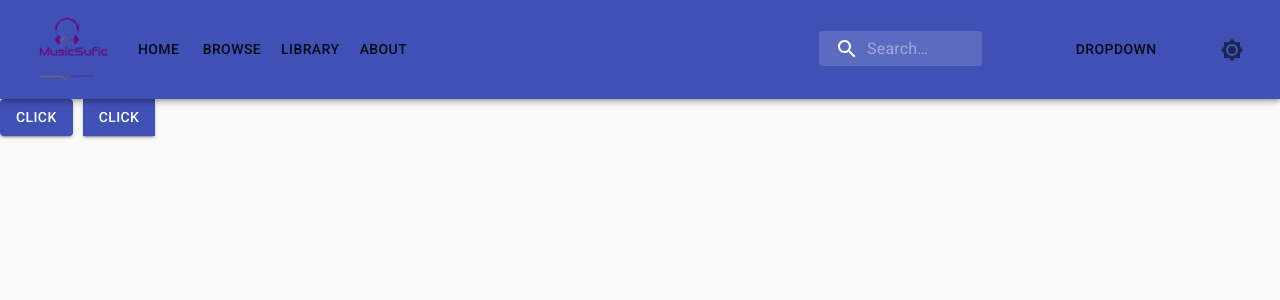
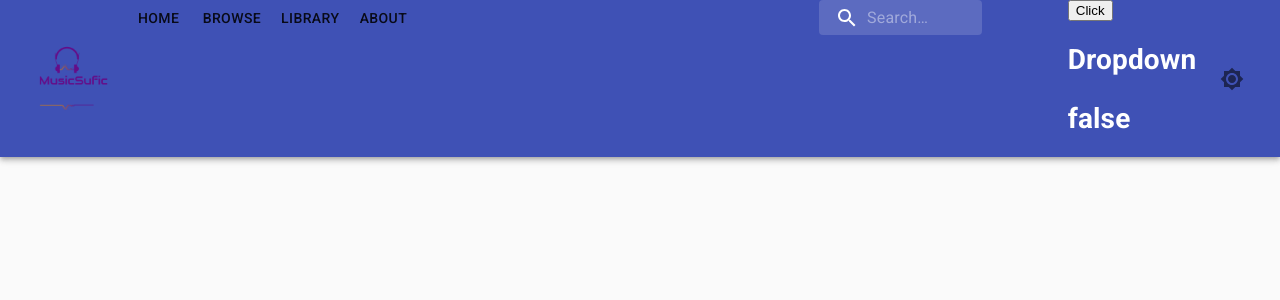
Before and after one commit to ulevi92/mui-next, a Next.js app: page / in a window 1280 px wide. Shown: the top 300 px of the page. Built offline with nearby package versions, Linux system fonts and the light colour scheme.

Commit message:
Can't work with stopPropagation with Next.js may open a new React app project

```diff
--- a/components/navbar/Dropdown.tsx
+++ b/components/navbar/Dropdown.tsx
@@ -1,47 +1,38 @@
-import { FC, useRef, useState } from "react";
+import { FC, useRef, useState, useEffect } from "react";
 import Link from "next/link";
 
 import { Button } from "@material-ui/core";
 
 import { dropdownStyles } from "../../theme/theme";
 
-interface DropdownProps {
-  path?: string[];
-}
-
-const Dropdown: FC<DropdownProps> = ({ path }) => {
-  const listRef = useRef<HTMLDivElement>();
-
+const Dropdown: FC = () => {
   const [active, setActive] = useState(false);
 
-  const classes = dropdownStyles();
+  const menuRef = useRef<HTMLDivElement>(null);
 
-  const dropdownList = ["account", "logout"];
+  useEffect(() => {
+    document.body.addEventListener(
+      "click",
+      () => {
+        setActive(false);
+      },
+      { capture: true }
+    );
+  }, []);
 
-  const renderList = dropdownList.map((item, i) => {
-    return (
-      <Link key={i} href={`/${item}`}>
-        <a className={(classes.dropdownItem, active ? "active" : "")}>{item}</a>
-      </Link>
-    );
-  });
-
-  const onDropdownClick = () => {
+  const onButtonClick = (e: React.MouseEvent<HTMLButtonElement>) => {
+    e.stopPropagation();
     setActive(!active);
-    listRef.current.classList.toggle("active");
   };
 
   return (
-    <>
-      <Button onClick={onDropdownClick}>Dropdown</Button>
-      <div ref={listRef} className={classes.dropdownList}></div>
-    </>
+    <div>
+      <button onClick={onButtonClick}>Click</button>
+
+      <h1>Dropdown</h1>
+      <h1>{active ? "true" : "false"}</h1>
+    </div>
   );
 };
+
 export default Dropdown;
-
-{
-  /* <Link key={item} href={`/${path[i]}`}>
-<a>{item}</a>
-</Link> */
-}
--- a/pages/index.tsx
+++ b/pages/index.tsx
@@ -1,35 +1,5 @@
-import { Button, makeStyles, withStyles } from "@material-ui/core";
-
-const ColorButton = withStyles((theme) => ({
-  root: {
-    background: theme.palette.primary.main,
-    "&:hover": {
-      background: "#a15a15",
-    },
-  },
-}))(Button);
-
-const useStyles = makeStyles({
-  btn: {
-    borderRadius: 0,
-  },
-});
+import { useEffect, useState } from "react";
 
 export default function Home() {
-  const classes = useStyles();
-
-  return (
-    <>
-      <ColorButton
-        variant="contained"
-        color="primary"
-        style={{ marginRight: "10px" }}
-      >
-        Click
-      </ColorButton>
-      <Button variant="contained" color="primary" className={classes.btn}>
-        Click
-      </Button>
-    </>
-  );
+  return <></>;
 }
```
